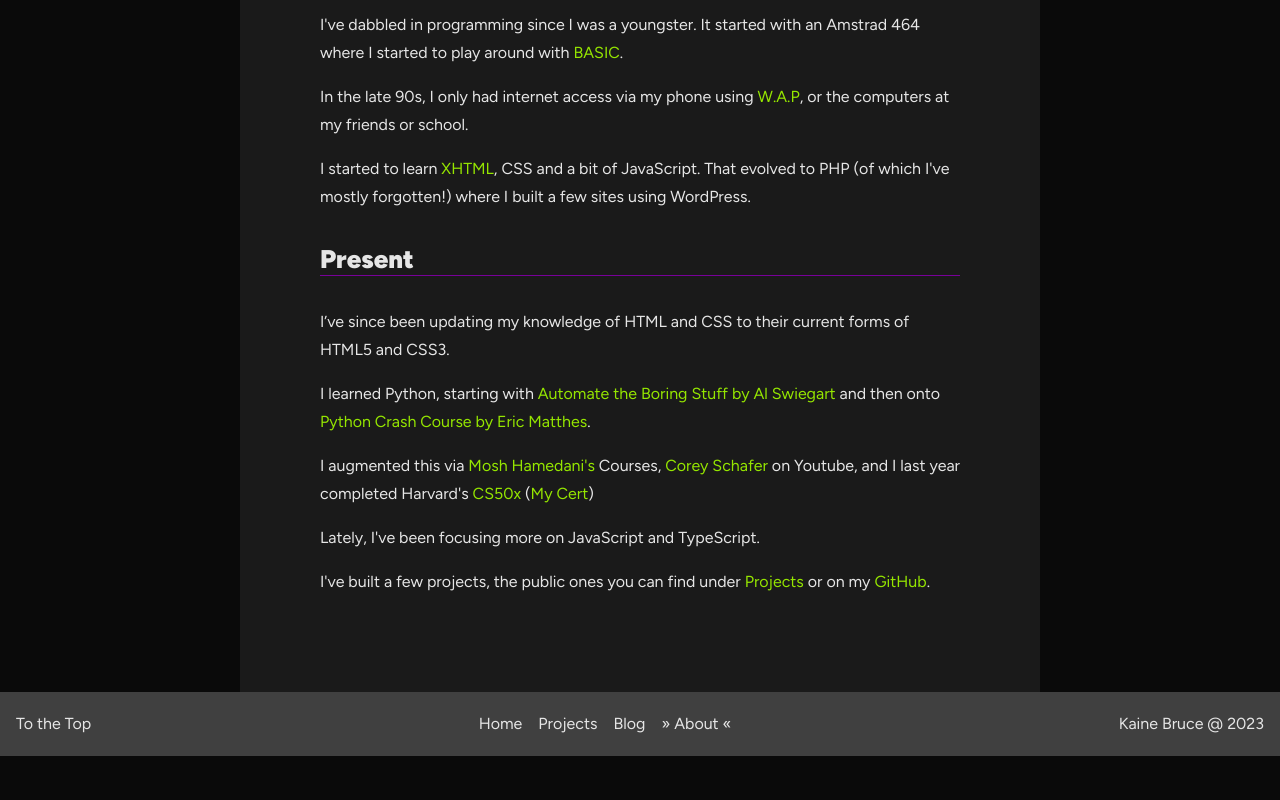
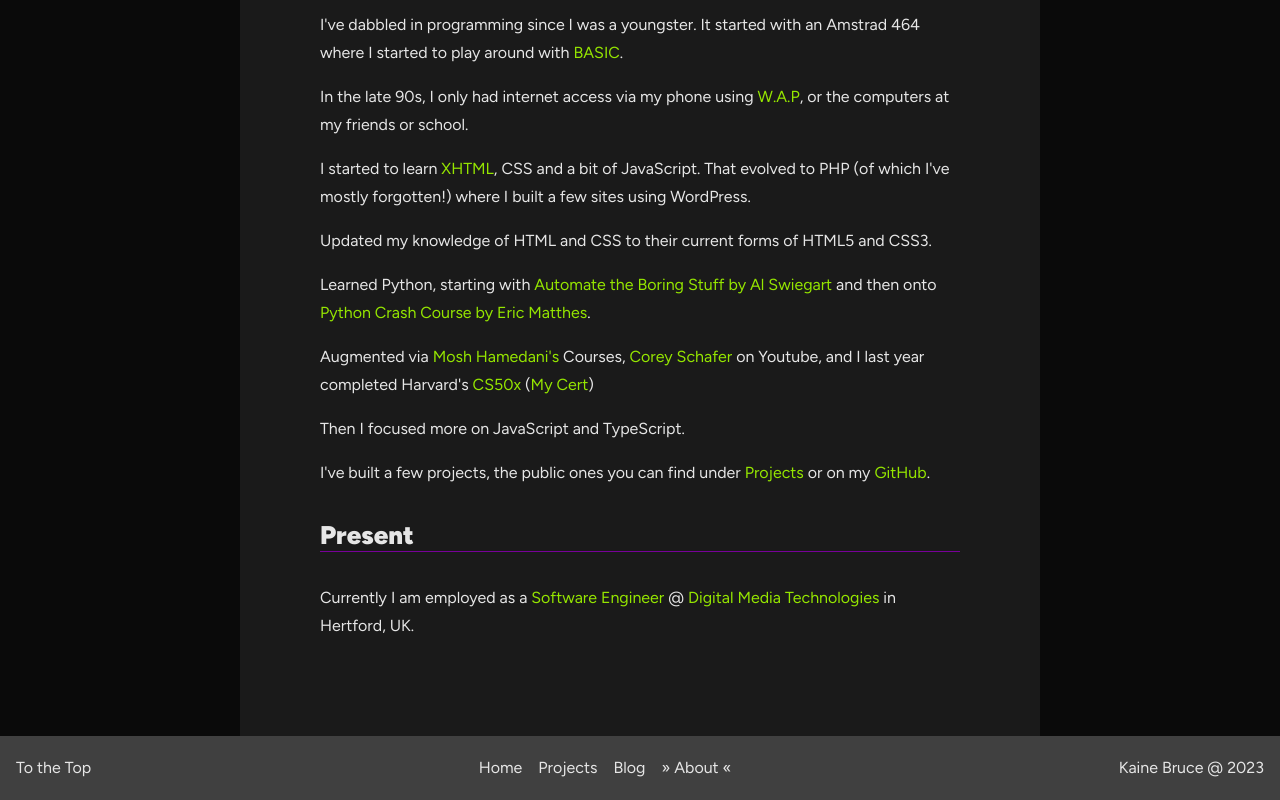
Before and after one commit to kaineyb/kainey_co_uk-v2, an Astro site: page /about in a window 1280 px wide. Shown: the part 505-1305 px from the top of the page. Before the commit the page ends 1261 px from the top, so only its background shows below. Built offline with nearby package versions, Linux system fonts and the light colour scheme; Astro itself is replaced by a stand-in of ours.

Commit message:
updated about

```diff
--- a/src/pages/about.mdx
+++ b/src/pages/about.mdx
@@ -41,14 +41,16 @@ In the late 90s, I only had internet access via my phone using [W.A.P](https://e
 
 I started to learn [XHTML](https://en.wikipedia.org/wiki/XHTML), CSS and a bit of JavaScript. That evolved to PHP (of which I've mostly forgotten!) where I built a few sites using WordPress.
 
+Updated my knowledge of HTML and CSS to their current forms of HTML5 and CSS3.
+
+Learned Python, starting with [Automate the Boring Stuff by Al Swiegart](https://automatetheboringstuff.com/) and then onto [Python Crash Course by Eric Matthes](https://ehmatthes.github.io/pcc/).
+
+Augmented via [Mosh Hamedani's](https://codewithmosh.com/) Courses, [Corey Schafer](https://www.youtube.com/channel/UCCezIgC97PvUuR4_gbFUs5g) on Youtube, and I last year completed Harvard's [CS50x](https://pll.harvard.edu/course/cs50-introduction-computer-science?delta=0) ([My Cert](https://certificates.cs50.io/2a97932a-bb33-4fc0-b949-836951297170.pdf?size=A4))
+
+Then I focused more on JavaScript and TypeScript.
+
+I've built a few projects, the public ones you can find under [Projects](/projects) or on my [GitHub](https://github.com/kaineyb).
+
 ## Present
 
-I’ve since been updating my knowledge of HTML and CSS to their current forms of HTML5 and CSS3.
-
-I learned Python, starting with [Automate the Boring Stuff by Al Swiegart](https://automatetheboringstuff.com/) and then onto [Python Crash Course by Eric Matthes](https://ehmatthes.github.io/pcc/).
-
-I augmented this via [Mosh Hamedani's](https://codewithmosh.com/) Courses, [Corey Schafer](https://www.youtube.com/channel/UCCezIgC97PvUuR4_gbFUs5g) on Youtube, and I last year completed Harvard's [CS50x](https://pll.harvard.edu/course/cs50-introduction-computer-science?delta=0) ([My Cert](https://certificates.cs50.io/2a97932a-bb33-4fc0-b949-836951297170.pdf?size=A4))
-
-Lately, I've been focusing more on JavaScript and TypeScript.
-
-I've built a few projects, the public ones you can find under [Projects](/projects) or on my [GitHub](https://github.com/kaineyb).
+Currently I am employed as a [Software Engineer](https://github.com/kaine-bruce-dmt) @ [Digital Media Technologies](https://digitalmedia.tech/) in Hertford, UK.
```
